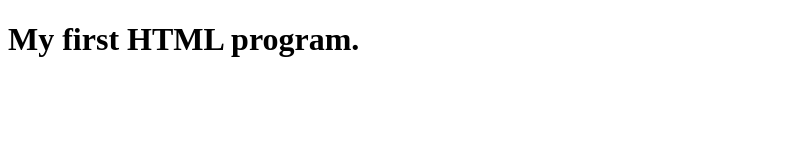
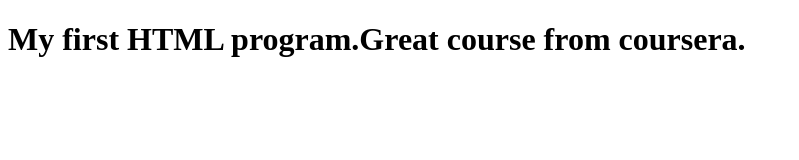
Before and after one commit to JPDas/HTML_CSS_JS, a plain HTML site: page site/index.html in a window 1280 px wide. Shown: the whole page, without its empty margins (0-799 px from the left). Drawn offline with Linux system fonts and the light colour scheme.

Commit message:
Updating my first page

```diff
--- a/site/index.html
+++ b/site/index.html
@@ -4,6 +4,6 @@
 	<title> My First HTML program</title>
 </head>
 <body>
-<h1> My first HTML program.</h1>
+<h1> My first HTML program.Great course from coursera.</h1>
 </body>
 </html>
```
